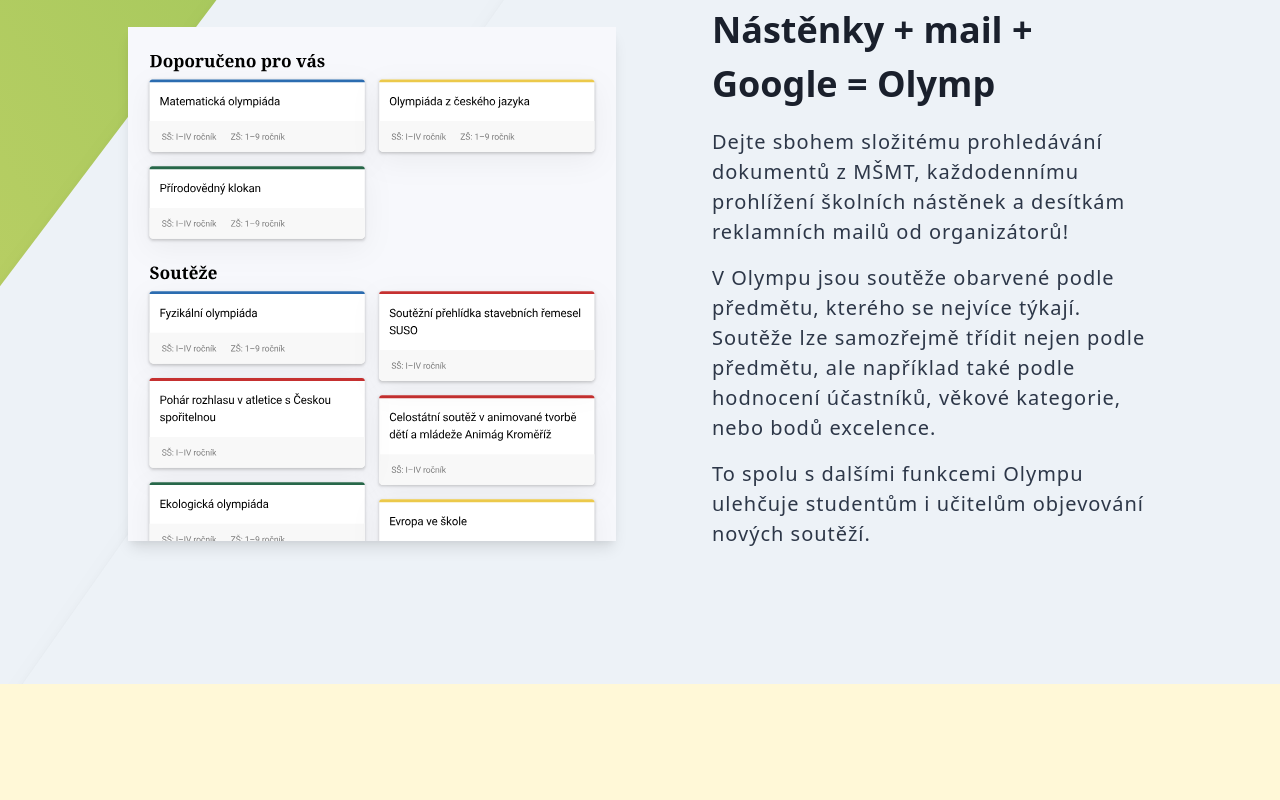
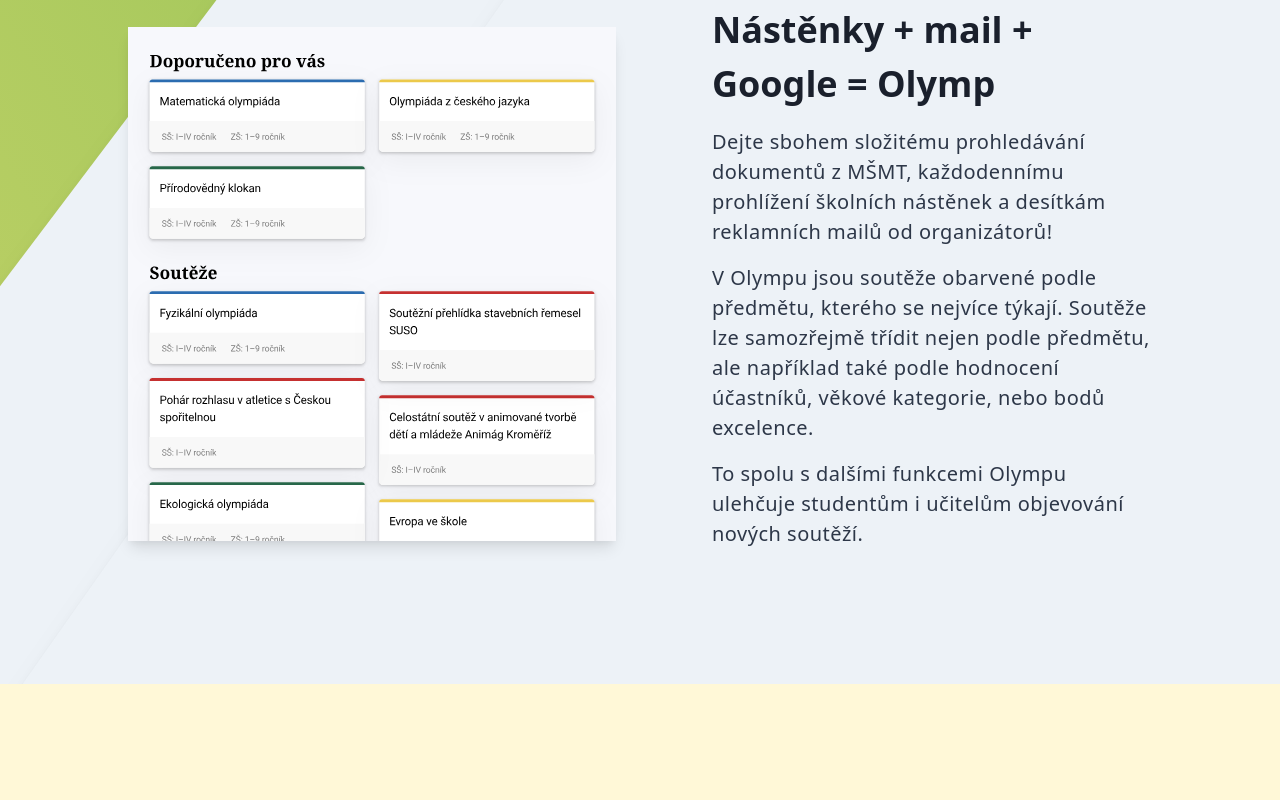
Before and after one commit to Eugleo/Olymp, a React (Create React App) app: page / in a window 1280 px wide. Shown: the part 1140-1940 px from the top of the page. Built offline with nearby package versions, Linux system fonts and the light colour scheme.

Commit message:
Edit paragraph text tracking

```diff
--- a/src/Section/Paragraph.tsx
+++ b/src/Section/Paragraph.tsx
@@ -6,7 +6,7 @@ export default function Paragraph({
   color = 'text-gray-800',
 }: React.PropsWithChildren<{ color?: string }>) {
   return (
-    <p className={c('text-xl', 'font-light', 'tracking-wider', color, 'max-w-xl', 'mb-4')}>
+    <p className={c('text-xl', 'font-light', 'tracking-wide', color, 'max-w-xl', 'mb-4')}>
       {children}
     </p>
   );
```
